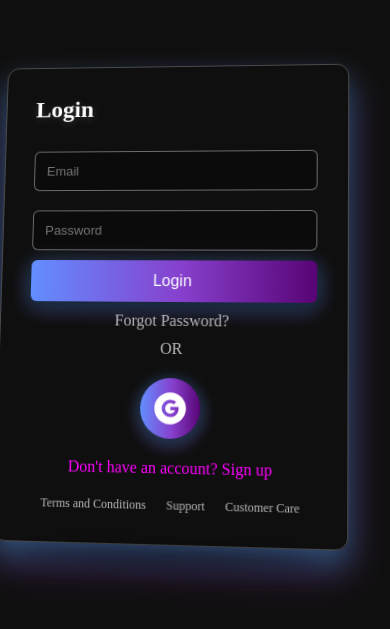
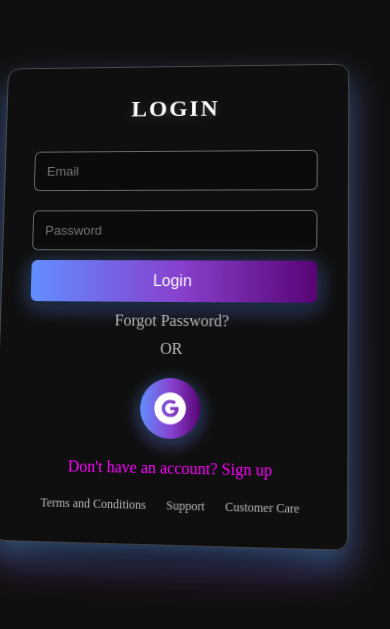
Before and after one commit to keshavchandel13/College-Bawa, a React (Vite) app in the folder Frontend/: page /login in a window 390 px wide. Shown: the part 121-750 px from the top of the page. Built offline with nearby package versions, Linux system fonts and the light colour scheme.

Commit message:
Login System Fully Responsive..Responsiveness All Phases done now!

```diff
--- a/Frontend/src/styles/auth/forgotpassword.css
+++ b/Frontend/src/styles/auth/forgotpassword.css
@@ -40,15 +40,10 @@
   .login-page, .forgot-page {
     justify-content: center;
     align-items: center;
-    background: linear-gradient(
-      to bottom right,
-      rgba(0, 0, 0, 0.7), /* Black */
-      rgba(25, 0, 51, 0.5), /* Dark Purple */
-      rgba(0, 0, 102, 0.7)  /* Deep Blue */
-    ), url('/Login.png'); /* Keep the background image */
+    background-image: url('/smallerdevies.png');
     background-size: cover;
     background-position: center;
-    background-blend-mode: overlay; /* Blend the gradient with the image */
+    background-blend-mode: overlay;
     padding-right: 0;
   }
 
@@ -56,10 +51,10 @@
     margin-right: auto;
     margin-left: auto;
     width: 90%;
-    max-width: 350px; /* Ensure the container doesn't get too wide */
+    max-width: 350px;
     box-shadow:
         0 15px 30px rgba(0, 255, 255, 0.3),
         0 20px 40px rgba(255, 0, 255, 0.25);
-    transform: none; /* Remove 3D effect on smaller devices */
+    transform: none;
   }
 }
--- a/Frontend/src/styles/auth/login.css
+++ b/Frontend/src/styles/auth/login.css
@@ -191,9 +191,12 @@ button:active {
   border-radius: 5px;
   margin: 10px 0;
 }
-@media (max-width: 1000px) {
+@media (max-width: 1024px) {
   .login-page {
     position: relative;
+    justify-content: center;
+    display: flex;
+    align-items: center;
   }
 
   .login-page::before {
@@ -211,4 +214,30 @@ button:active {
     position: relative;
     z-index: 2;
   }
+  .container{
+    justify-content: center;
+    text-align: center;
+    max-width: 400px;
+    width: 90%;
+
+  }
+
+
 }
+@media (max-width: 1024px) {
+  h2 {
+    color: #ffffff;
+    font-size: 28px;
+    font-weight: 700;
+    text-align: center;
+    text-transform: uppercase;
+    letter-spacing: 2px;
+    position: relative;
+    display: inline-block;
+
+    text-shadow:
+      0 0 8px rgba(0, 255, 255, 0.6),
+      0 0 15px rgba(255, 0, 255, 0.5),
+      0 0 25px rgba(255, 255, 255, 0.4);
+  }
+}
--- a/Frontend/src/styles/auth/signup.css
+++ b/Frontend/src/styles/auth/signup.css
@@ -36,8 +36,9 @@
 }
 
 
-@media (max-width: 1000px) {
+@media (max-width: 1024px) {
   .signup-page {
+    display: flex;
     justify-content: center;
     align-items: center;
     background: black;
@@ -46,9 +47,9 @@
   }
 
   .signup-container {
-    margin-right: auto;
-    margin-left: auto;
-    width: 90%;
+    margin: 0 auto; /* Centers the container */
+    width: 90%; /* Makes it responsive */
+    max-width: 400px; /* Adjust as needed */
     box-shadow: 0 8px 16px rgba(255, 255, 255, 0.2);
     transform: none;
   }
```
